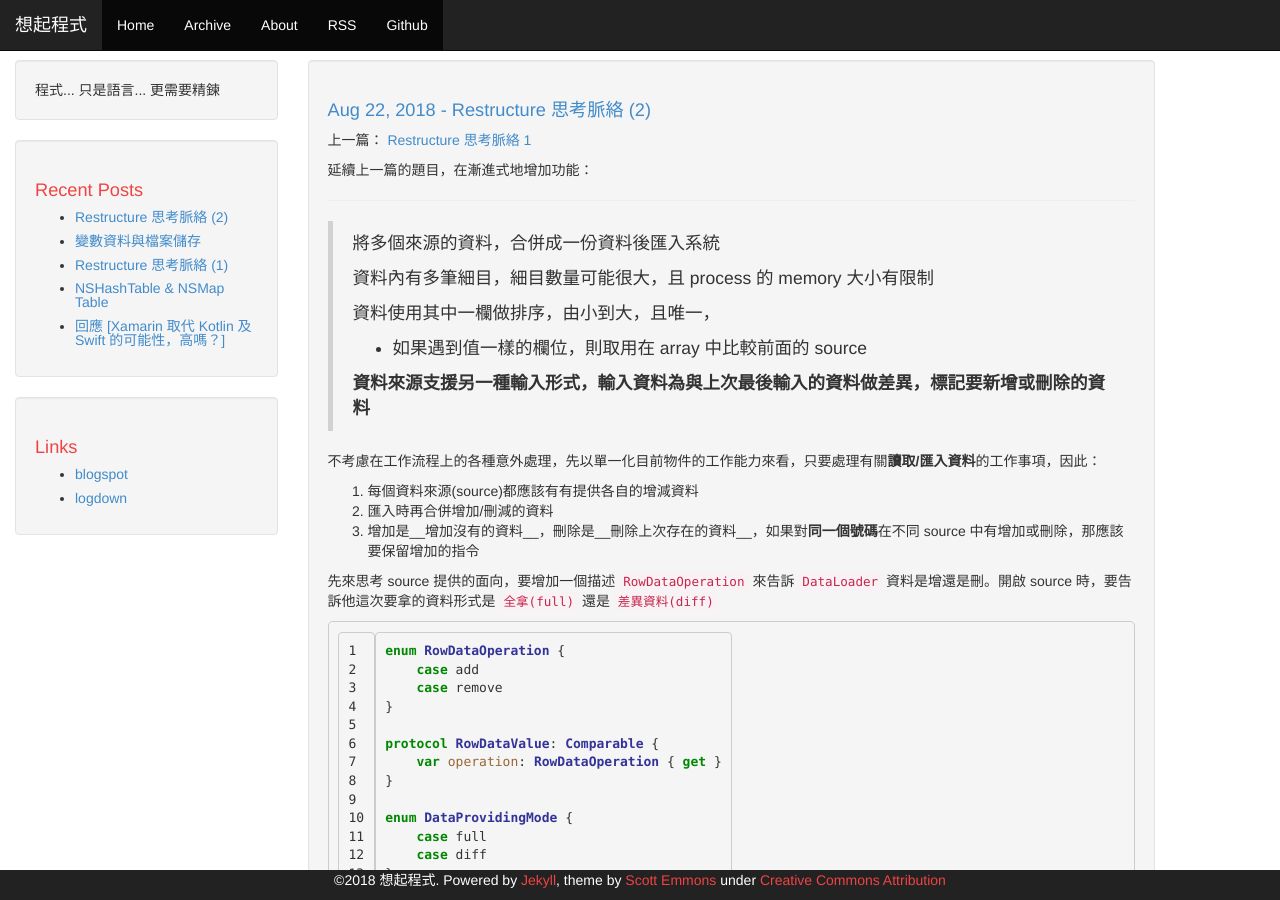
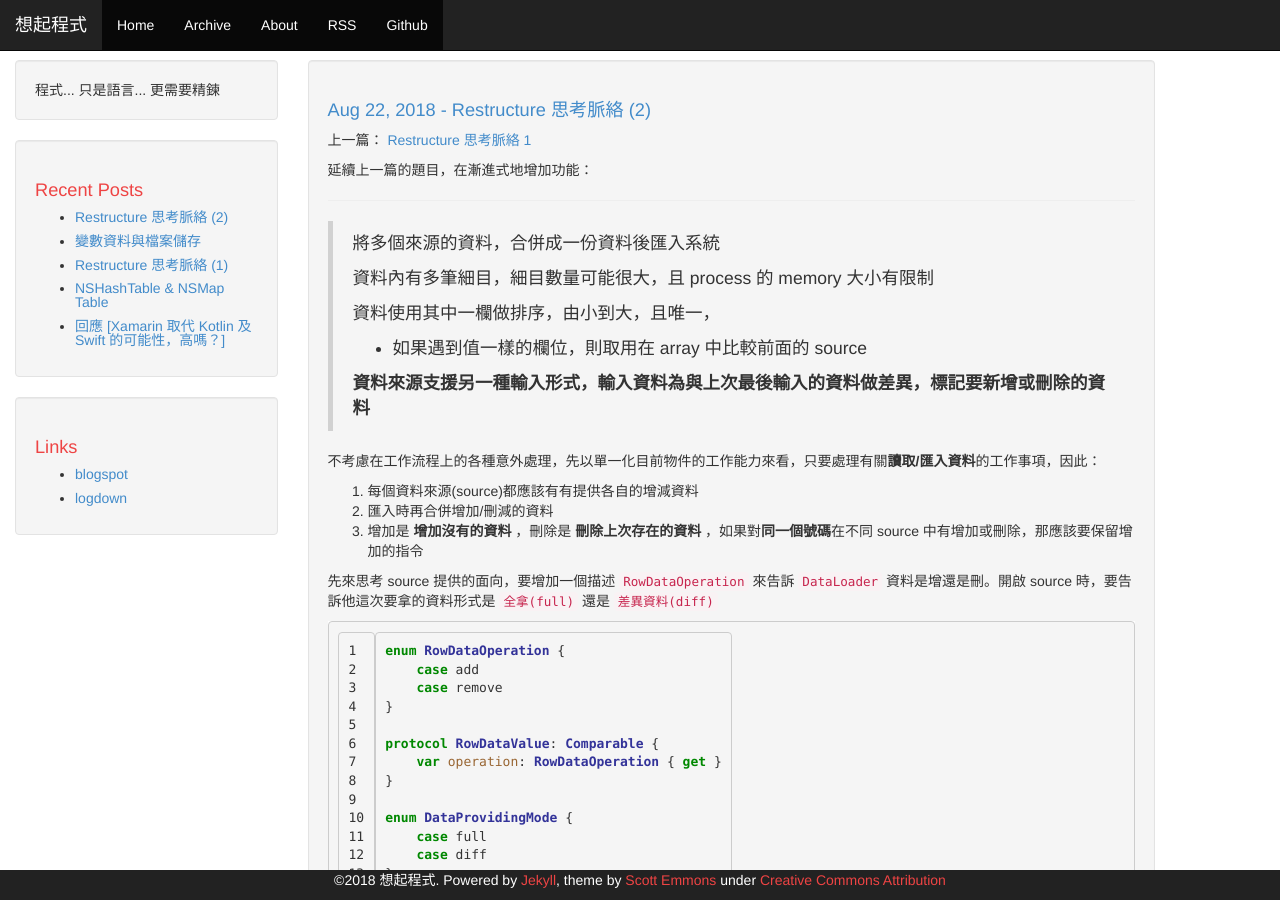
Before and after one commit to willsbor/willsbor.github.io, a Jekyll site: the page built from _posts/2018-08-22-Restructure-2.md, in a window 1280 px wide and 900 px high. Built offline with Jekyll 4.4.1, drawn with Linux system fonts in a browser that asks for light colours.

Commit message:
update setting

```diff
--- a/_config.yml
+++ b/_config.yml
@@ -34,7 +34,7 @@ paginate: 3
 
 relative_links:
   enabled:     true
-  collections: false
+  collections: true
 
 highlighter: rouge
 markdown: kramdown
--- a/_posts/2018-08-22-Restructure-2.md
+++ b/_posts/2018-08-22-Restructure-2.md
@@ -23,7 +23,7 @@ title: Restructure 思考脈絡 (2)
 
 1. 每個資料來源(source)都應該有有提供各自的增減資料
 2. 匯入時再合併增加/刪減的資料
-3. 增加是__增加沒有的資料__，刪除是__刪除上次存在的資料__，如果對**同一個號碼**在不同 source 中有增加或刪除，那應該要保留增加的指令
+3. 增加是 __增加沒有的資料__ ，刪除是 __刪除上次存在的資料__ ，如果對**同一個號碼**在不同 source 中有增加或刪除，那應該要保留增加的指令
 
 先來思考 source 提供的面向，要增加一個描述 `RowDataOperation` 來告訴 `DataLoader` 資料是增還是刪。開啟 source 時，要告訴他這次要拿的資料形式是 `全拿(full)` 還是 `差異資料(diff)`
 
```
